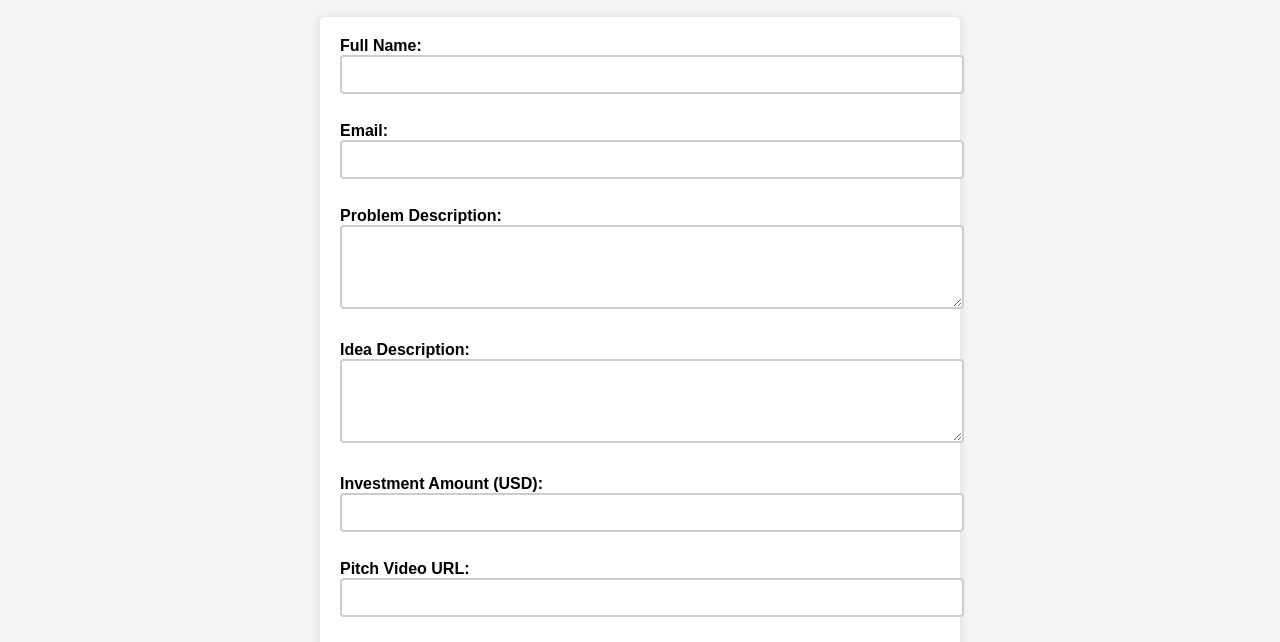
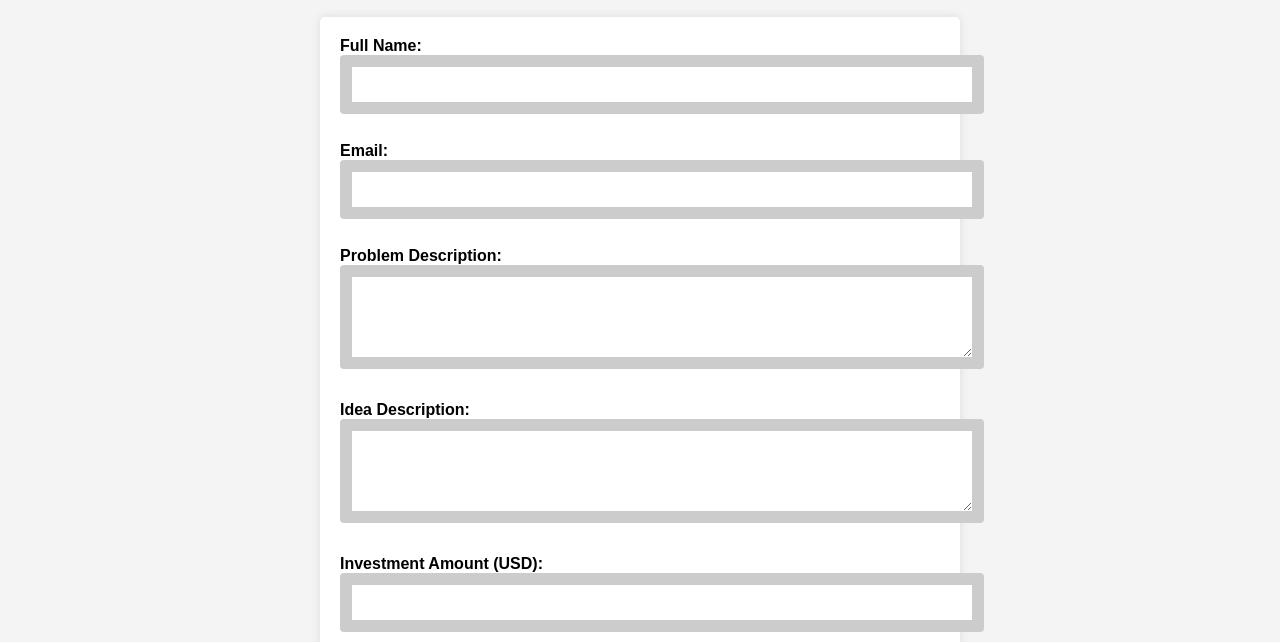
Before and after one commit to hprasath2306/Ayush-Portal, a plain HTML site: page frontend/html/info.html in a window 1280 px wide. Shown: the part 80-722 px from the top of the page. Drawn offline with Linux system fonts and the light colour scheme.

Commit message:
publiclogin2

```diff
--- a/frontend/html/info.html
+++ b/frontend/html/info.html
@@ -72,7 +72,7 @@
         width: 100%;
         padding: 10px;
         margin-bottom: 10px;
-        border: 2px solid #ccc; /* Increased border thickness */
+        border: 12px solid #ccc; /* Increased border thickness */
         border-radius: 4px;
     }
 
```
